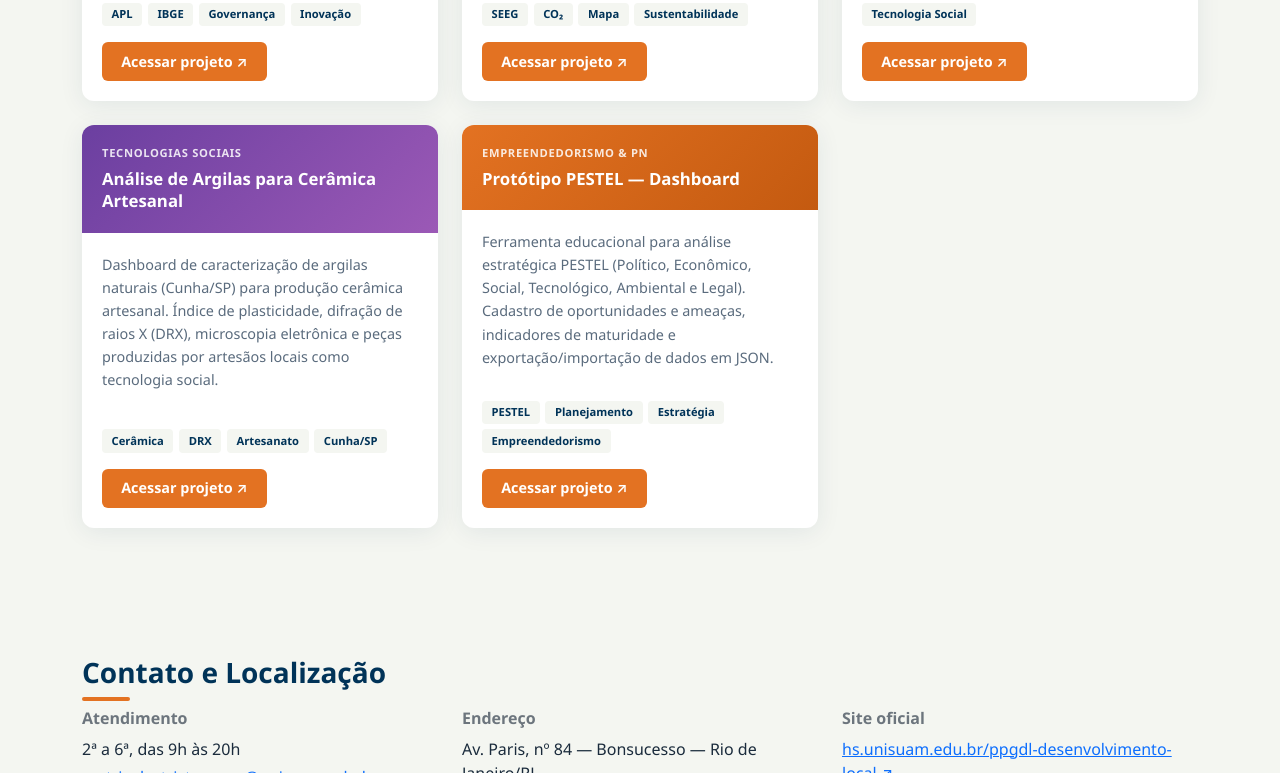
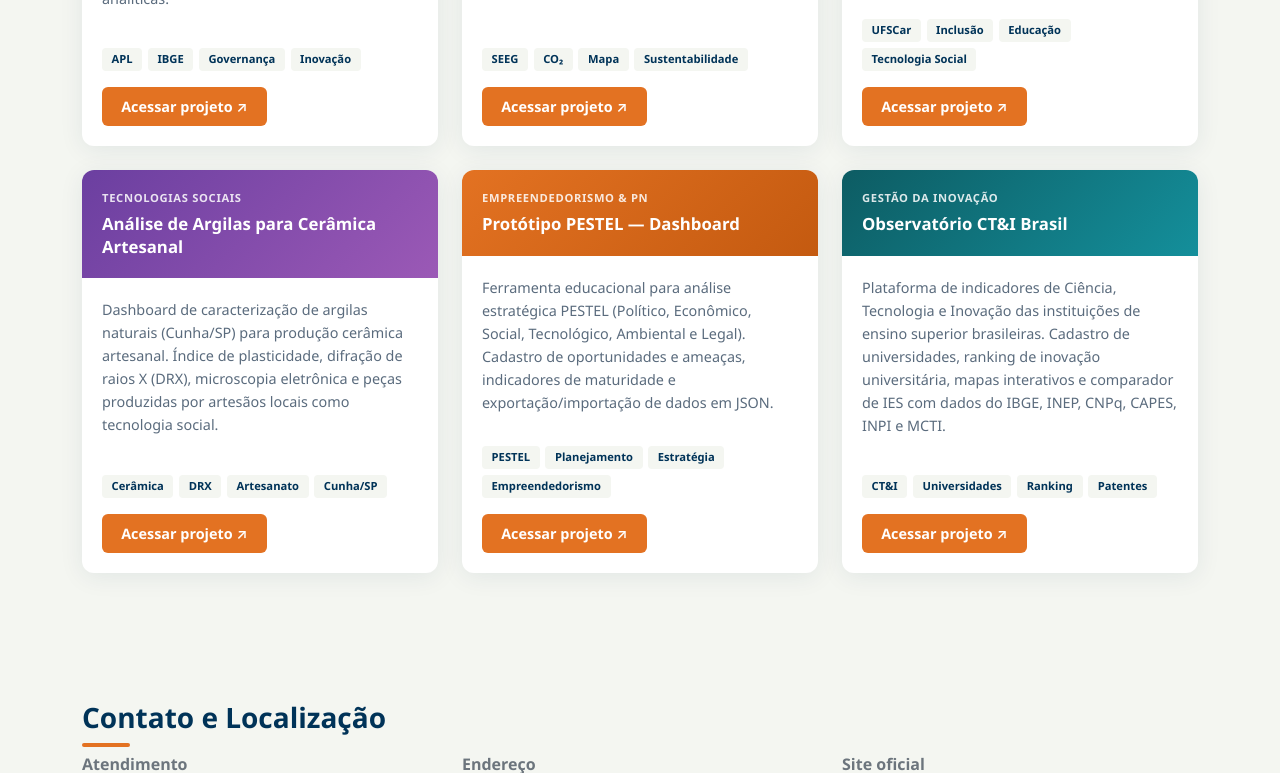
Before and after one commit to rodrigobragatere/PPGDL, a website: page index.html in a window 1280 px wide. Shown: the part 3638-4411 px from the top of the page. Drawn offline with nearby package versions, Linux system fonts and the light colour scheme.

Commit message:
segundo novo carde gestão da inovação

```diff
--- a/css/styles.css
+++ b/css/styles.css
@@ -327,6 +327,10 @@ body {
   background: linear-gradient(135deg, var(--unisuam-orange), #c45a10);
 }
 
+.project-card-header.gestao {
+  background: linear-gradient(135deg, #0d5c63, #148f9b);
+}
+
 .project-discipline {
   font-size: 0.7rem;
   font-weight: 700;
--- a/index.html
+++ b/index.html
@@ -244,6 +244,7 @@
           <button class="filter-btn" data-filter="governanca">Governança Corporativa Ambiental</button>
           <button class="filter-btn" data-filter="tecnologias">Tecnologias Sociais</button>
           <button class="filter-btn" data-filter="empreendedorismo">Empreendedorismo &amp; PN</button>
+          <button class="filter-btn" data-filter="gestao">Gestão da Inovação</button>
         </div>
 
         <div class="row g-4" id="projectsGrid">
@@ -378,6 +379,32 @@
             </article>
           </div>
 
+          <!-- Gestão da Inovação -->
+          <div class="col-md-6 col-lg-4 project-card-col fade-in" data-discipline="gestao">
+            <article class="project-card">
+              <div class="project-card-header gestao">
+                <div class="project-discipline">Gestão da Inovação</div>
+                <h3>Observatório CT&amp;I Brasil</h3>
+              </div>
+              <div class="project-card-body">
+                <p>
+                  Plataforma de indicadores de Ciência, Tecnologia e Inovação das instituições de ensino
+                  superior brasileiras. Cadastro de universidades, ranking de inovação universitária,
+                  mapas interativos e comparador de IES com dados do IBGE, INEP, CNPq, CAPES, INPI e MCTI.
+                </p>
+                <div class="project-tags">
+                  <span class="project-tag">CT&amp;I</span>
+                  <span class="project-tag">Universidades</span>
+                  <span class="project-tag">Ranking</span>
+                  <span class="project-tag">Patentes</span>
+                </div>
+                <a href="https://ct-i.vercel.app/" class="btn-project" target="_blank" rel="noopener">
+                  Acessar projeto ↗
+                </a>
+              </div>
+            </article>
+          </div>
+
         </div>
       </div>
     </section>
```
